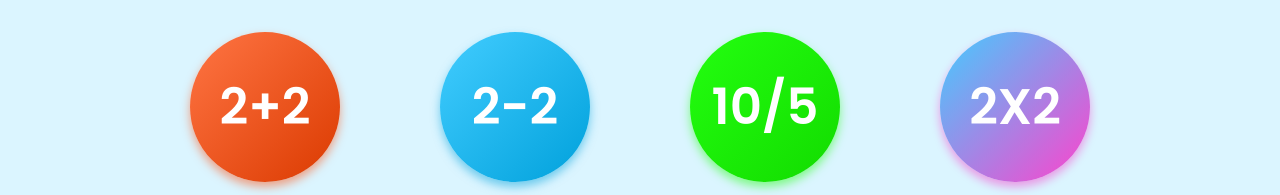
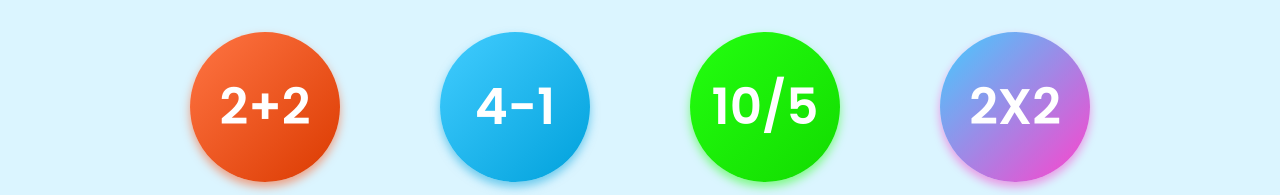
Before and after one commit to DostonUmarov/arifmetik, a React (Vite) app: page /category in a window 1280 px wide. Shown: the part 266-461 px from the top of the page. Built offline with nearby package versions, Linux system fonts and the light colour scheme.

Commit message:
further changes

```diff
--- a/src/Pages/Category/Category.jsx
+++ b/src/Pages/Category/Category.jsx
@@ -5,7 +5,7 @@ import { useAuth } from "../../Components/context"
 function Category() {
     const levels = [
         {name: "addition", display: "2+2", color:"red"},
-         {name: "subtraction", display: "2-2", color:"blue"},
+         {name: "subtraction", display: "4-1", color:"blue"},
           {name: "division", display: "10/5", color:"green"},
            {name: "multiplication", display: "2X2", color:"purple"}
         ]
```
Also changed, not shown: src/Pages/SingleLevel/Subtraction.jsx (line endings or trailing spaces).
